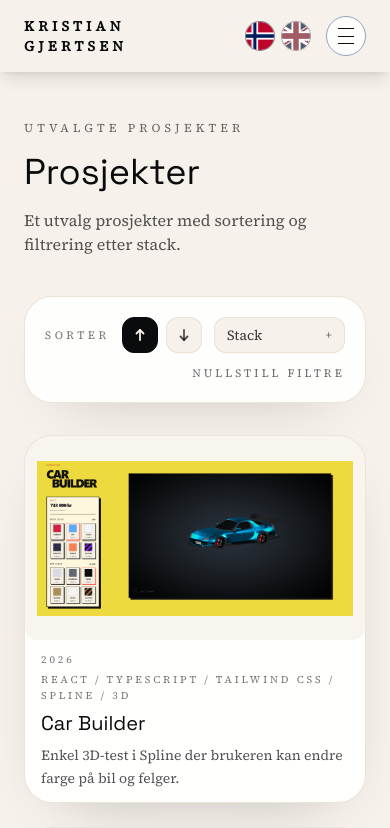
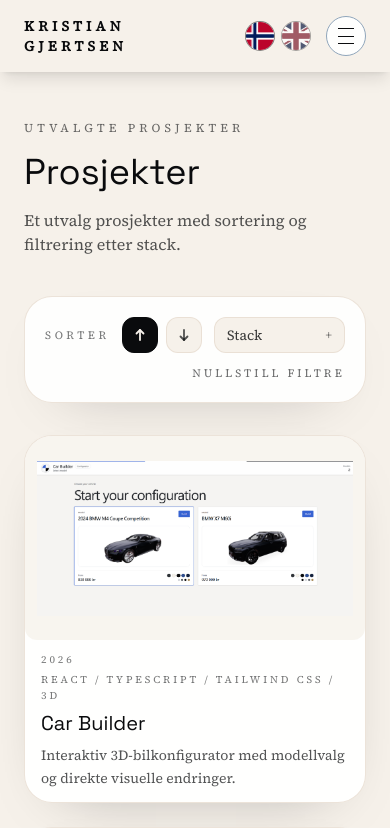
Before and after one commit to kristianGjertsen/portfolio, a React (Vite) app: page /projects in a window 390 px wide. Shown: the top 828 px of the page. Built offline with nearby package versions, Linux system fonts and the light colour scheme.

Commit message:
Added preview choice overlay for external project websites + changes to projects

```diff
--- a/src/Pages/ProjectPage/ProjectBigCard.tsx
+++ b/src/Pages/ProjectPage/ProjectBigCard.tsx
@@ -1,4 +1,4 @@
-import { useEffect } from "react";
+import { useEffect, useState } from "react";
 import { useTranslation } from "react-i18next";
 import Button from "../../components/elements/Button";
 import type { ProjectItem } from "./ProjectPage.types";
@@ -15,15 +15,30 @@ type ProjectBigCardProps = {
   onClose: () => void;
 };
 
+type ProjectItemWithPreviewChoice = ProjectItem & {
+  aksForUseWebsite?: boolean;
+};
+
 function ProjectBigCard({ project, onClose }: ProjectBigCardProps) {
-  const { i18n } = useTranslation();
+  const { t, i18n } = useTranslation();
   const language = i18n.resolvedLanguage ?? i18n.language;
   const copy = getProjectCopy(project, language);
   const links = getProjectLinks(project, language, copy);
   const previewUrl = getProjectPreviewUrl(project);
+  const shouldAskForUseWebsite = Boolean(
+    (project as ProjectItemWithPreviewChoice).aksForUseWebsite
+  );
+  const [showPreviewChoice, setShowPreviewChoice] = useState(
+    shouldAskForUseWebsite && Boolean(previewUrl)
+  );
   const closeLabel = language?.startsWith("no") ? "Lukk" : "Close";
-  const closeAriaLabel =
-    language?.startsWith("no") ? "Lukk prosjektinformasjon" : "Close project details";
+  const closeAriaLabel = language?.startsWith("no")
+    ? "Lukk prosjektinformasjon"
+    : "Close project details";
+
+  useEffect(() => {
+    setShowPreviewChoice(shouldAskForUseWebsite && Boolean(previewUrl));
+  }, [project.id, previewUrl, shouldAskForUseWebsite]);
 
   useEffect(() => {
     const previousOverflow = document.body.style.overflow;
@@ -96,14 +111,48 @@ function ProjectBigCard({ project, onClose }: ProjectBigCardProps) {
         </div>
 
         <div className="flex flex-1 flex-col overflow-y-auto">
-          <div className="px-4 pt-4 sm:px-6">
+          <div className="px-4 pt-4 sm:px-">
             <div className="flex items-center justify-center overflow-hidden rounded-2xl">
               {previewUrl ? (
-                <iframe
-                  className="h-[52vh] w-full bg-white rounded-2xl border border-sand/80"
-                  src={previewUrl}
-                  title={`${copy.title} preview`}
-                />
+                <div className="relative h-[52vh] w-full overflow-hidden rounded-2xl border border-sand/80 bg-white">
+                  {showPreviewChoice ? (
+                    <div className="absolute inset-0 z-10 flex items-center justify-center bg-white/95 px-6 text-center">
+                      <div className="max-w-md rounded-2xl border border-sand/80 bg-white p-6 shadow-card">
+                        <p className="text-sm leading-relaxed text-ink/75 sm:text-base">
+                          {t("projectPage.preview_external_notice")}
+                        </p>
+
+                        <div className="mt-6 flex flex-col justify-center gap-3 sm:flex-row">
+                          <Button
+                            href={previewUrl}
+                            aria-label={t("projectPage.preview_external_visit")}
+                            rel="noreferrer"
+                            target="_blank"
+                            type="button"
+                          >
+                            {t("projectPage.preview_external_visit")}
+                          </Button>
+
+                          <Button
+                            rel="noreferrer"
+                            aria-label={t("projectPage.keep_preview")}
+
+                            type="button"
+                            onClick={() => setShowPreviewChoice(false)}
+                          >
+                            {t("projectPage.preview_external_continue")}
+                          </Button>
+                        </div>
+                      </div>
+                    </div>
+                  ) : null}
+
+                  <iframe
+                    className="h-full w-full bg-white"
+                    src={previewUrl}
+                    title={`${copy.title} preview`}
+                  />
+                </div>
               ) : (
                 <img
                   className=" w-full object-contain border border-sand/80 rounded-2xl"
@@ -114,7 +163,7 @@ function ProjectBigCard({ project, onClose }: ProjectBigCardProps) {
             </div>
           </div>
 
-          <div className="flex flex-1 flex-col px-6 py-6 sm:px-8">
+          <div className="flex flex-1 flex-col px-6 py-4 sm:px-8">
             <p className="text-sm leading-relaxed text-ink/75 sm:text-base">
               {copy.longText}
             </p>
--- a/src/Pages/ProjectPage/ProjectPage.tsx
+++ b/src/Pages/ProjectPage/ProjectPage.tsx
@@ -37,8 +37,12 @@ function ProjectPage() {
         );
       })
       .sort((a, b) => {
-        const yearDiff = sortBy === "oldest" ? a.year - b.year : b.year - a.year;
-        if (yearDiff !== 0) return yearDiff;
+        const aDate = new Date(a.sortDate ?? `${a.year}-01-01`).getTime();
+        const bDate = new Date(b.sortDate ?? `${b.year}-01-01`).getTime();
+        const dateDiff = sortBy === "oldest" ? aDate - bDate : bDate - aDate;
+
+        if (dateDiff !== 0) return dateDiff;
+
         return (projectOrder.get(a.id) ?? 0) - (projectOrder.get(b.id) ?? 0);
       });
   }, [projectOrder, selectedLanguages, sortBy]);
--- a/src/Pages/ProjectPage/ProjectPage.types.ts
+++ b/src/Pages/ProjectPage/ProjectPage.types.ts
@@ -21,10 +21,10 @@ export type ProjectButton = {
   label: LocalizedString;
   ariaLabel?: LocalizedString;
 };
-
 export type ProjectItem = {
   id: string;
   year: number;
+  sortDate?: string;
   link?: string;
   languages: string[];
   img?: string;
--- a/src/Pages/ProjectPage/projects.json
+++ b/src/Pages/ProjectPage/projects.json
@@ -2,19 +2,26 @@
   {
     "id": "car-builder",
     "year": 2026,
+    "sortDate": "2026-05-01",
     "img": "carbuilder.png",
-    "languages": ["React", "TypeScript", "Tailwind CSS", "Spline", "3D"],
-    "imgAlt": "Image of Car Builder Spline test",
+    "aksForUseWebsite": true,
+    "languages": [
+      "React",
+      "TypeScript",
+      "Tailwind CSS",
+      "3D"
+    ],
+    "imgAlt": "Image of Car Builder 3D test",
     "content": {
       "no": {
         "title": "Car Builder",
-        "shortText": "Enkel 3D-test i Spline der brukeren kan endre farge på bil og felger.",
-        "longText": "Car Builder er en enkel 3D-modelltest laget i Spline. Prosjektet utforsker hvordan interaktive 3D-elementer kan brukes i en nettleseropplevelse, med fokus på å la brukeren endre farge på både bilen og felgene. Målet var å teste enkel tilpasning, visuell respons og presentasjon av en modell i et lett og forståelig format."
+        "shortText": "Interaktiv 3D-bilkonfigurator med modellvalg og direkte visuelle endringer.",
+        "longText": "Car Builder er en interaktiv 3D-bilkonfigurator i nettleseren. Brukeren kan velge bilmodell og tilpasse detaljer direkte på bilen, blant annet karosserifarge, felger, seter og vindustoning. Prosjektet fokuserer på tydelig produktpresentasjon, enkel flyt og rask visuell respons."
       },
       "en": {
         "title": "Car Builder",
-        "shortText": "Simple Spline 3D test where the user can change the color of the car and rims.",
-        "longText": "Car Builder is a simple 3D model test created in Spline. The project explores how interactive 3D elements can be used in a browser experience, focusing on letting the user change the color of both the car and the rims. The goal was to test lightweight customization, visual feedback, and clear presentation of a model in a simple format."
+        "shortText": "Interactive 3D car configurator with model selection and direct visual customization.",
+        "longText": "Car Builder is an interactive 3D car configurator in the browser. The user can choose a car model and customize details directly on the car, including body color, rims, seats, and window tint. The project focuses on clear product presentation, a simple flow, and fast visual feedback."
       }
     },
     "buttons": [
@@ -56,8 +63,12 @@
   {
     "id": "rotate-the-platform",
     "year": 2022,
+    "sortDate": "2022-01-01",
     "img": "RotatePlatform.png",
-    "languages": ["C#", "Unity"],
+    "languages": [
+      "C#",
+      "Unity"
+    ],
     "imgAlt": "Image Rotate The Platform",
     "content": {
       "no": {
@@ -89,8 +100,12 @@
   {
     "id": "builder",
     "year": 2022,
+    "sortDate": "2022-01-01",
     "img": "Builder.png",
-    "languages": ["C#", "Unity"],
+    "languages": [
+      "C#",
+      "Unity"
+    ],
     "imgAlt": "Builder Image",
     "content": {
       "no": {
@@ -122,14 +137,19 @@
   {
     "id": "dotDagene-website",
     "year": 2025,
-    "languages": ["React", "TypeScript", "Tailwind CSS"],
+    "sortDate": "2025-09-01",
+    "languages": [
+      "React",
+      "TypeScript",
+      "Tailwind CSS"
+    ],
     "img": "dotdagene.png",
     "imgAlt": "dotDAGENE website preview",
     "content": {
       "no": {
         "title": "dotDAGENE",
         "shortText": "Nettside for dotDAGENE ved NTNU med tydelig informasjon og et lekent visuelt uttrykk.",
-        "longText": "dotDAGENE er en nettside for karrieredagene for informatikkstudiet på NTNU. Siden er laget for å presentere arrangementet på en enkel og tilgjengelig måte. Målet var å gjøre innholdet lett å dele og bruke i ulike sammenhenger. Stilen som er valgt er en vri av Neo Brutalism for å skape en mer leken nettside som fanger blikket. Hosting gjennom Vercel. Her er den vist som forhåndsvisning."
+        "longText": "dotDAGENE er en karrieredagene for informatikkstudiet på NTNU. Nettsiden er laget for å presentere arrangementet på en enkel og tilgjengelig måte. Målet var å gjøre innholdet lett å formidle og bruke. Stilen som er valgt er en vri av Neo Brutalism for å skape en mer leken nettside som fanger blikket. Hosting gjennom Vercel. Her er den vist som forhåndsvisning."
       },
       "en": {
         "title": "dotDAGENE",
@@ -176,7 +196,13 @@
   {
     "id": "Week Number - Dynamic Icon",
     "year": 2026,
-    "languages": ["HTML", "CSS", "JavaScript", "Chrome Extension"],
+    "sortDate": "2026-01-02",
+    "languages": [
+      "HTML",
+      "CSS",
+      "JavaScript",
+      "Chrome Extension"
+    ],
     "img": "WeekNumber.png",
     "imgAlt": "Image of Week Number Chrome Extension",
     "content": {
@@ -215,6 +241,7 @@
   {
     "id": "Color Playground ",
     "year": 2026,
+    "sortDate": "2026-01-14",
     "languages": [
       "HTML",
       "CSS",
@@ -260,7 +287,12 @@
   {
     "id": "frisorn-website",
     "year": 2026,
-    "languages": ["React", "TypeScript", "Tailwind CSS"],
+    "sortDate": "2026-02-02",
+    "languages": [
+      "React",
+      "TypeScript",
+      "Tailwind CSS"
+    ],
     "img": "frisoren.png",
     "imgAlt": "frisorn website preview",
     "content": {
@@ -311,5 +343,4 @@
       }
     ]
   }
-
 ]
--- a/src/languages/en.json
+++ b/src/languages/en.json
@@ -44,7 +44,10 @@
     "preview_label_top": "Interactive preview",
     "preview_label_bottom": "(Working website via iFRAME)",
     "timeline_label": "Timeline",
-    "timeline_current": "Year {{year}}"
+    "timeline_current": "Year {{year}}",
+    "preview_external_notice": "This preview may run worse here. It works better on the real website.",
+    "preview_external_visit": "Visit website",
+    "preview_external_continue": "Continue here"
   },
   "contactPage": {
     "tagline": "Contact",
--- a/src/languages/no.json
+++ b/src/languages/no.json
@@ -44,7 +44,10 @@
     "preview_label_top": "Interaktiv forhåndsvisning",
     "preview_label_bottom": "(Fungerende nettside via iFRAME)",
     "timeline_label": "Tidslinje",
-    "timeline_current": "År {{year}}"
+    "timeline_current": "År {{year}}",
+    "preview_external_notice": "Denne forhåndsvisningen kan kjøre dårligere her. Den fungerer bedre på den ekte nettsiden.",
+    "preview_external_visit": "Besøk nettsiden",
+    "preview_external_continue": "Fortsett her"
   },
   "contactPage": {
     "tagline": "Kontakt",
```
Also changed, not shown: src/assets/ProjectImages/carbuilder.png.
